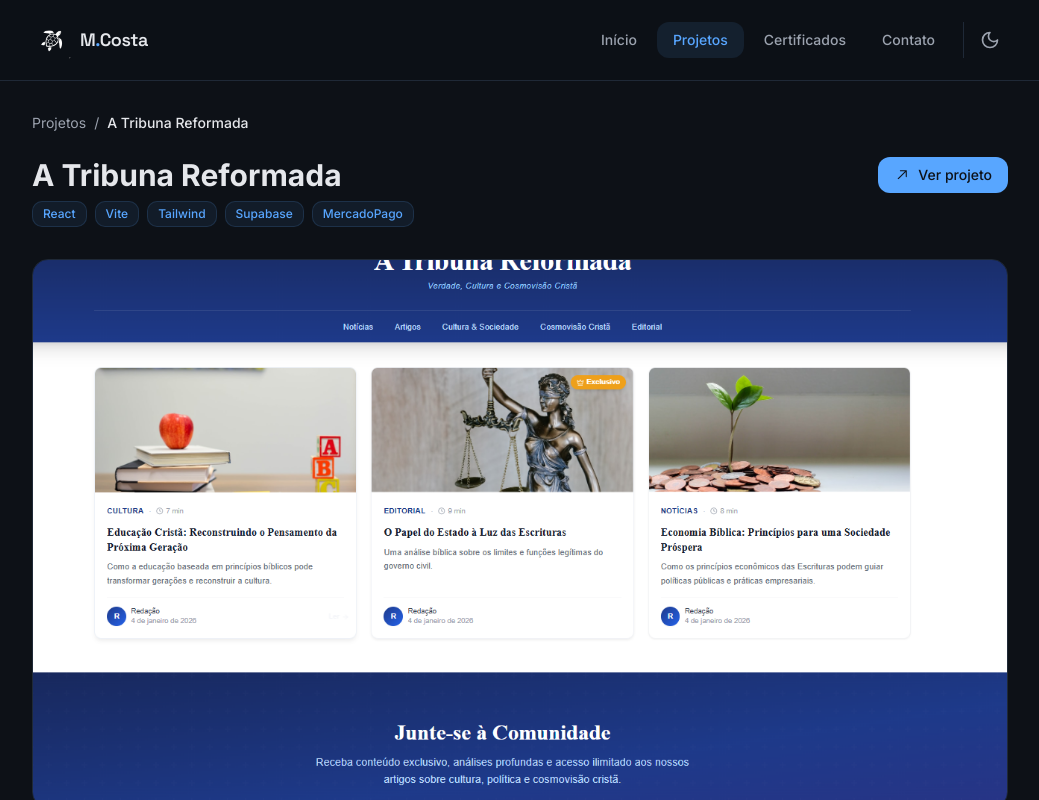
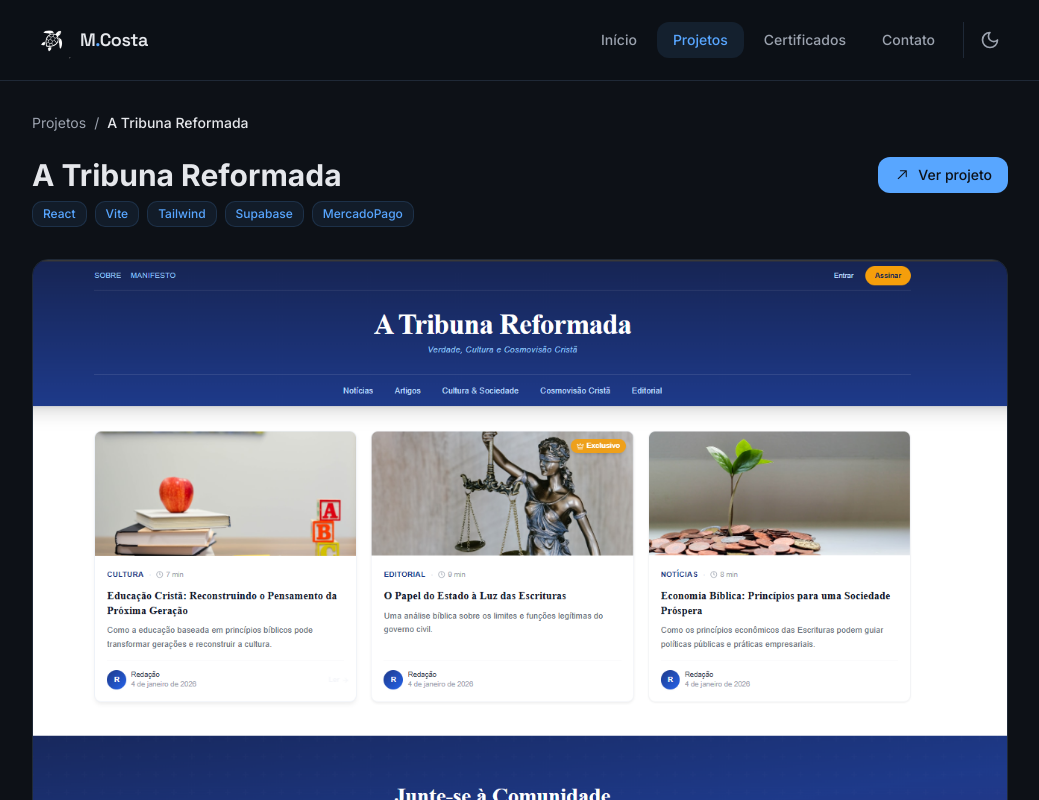
Before and after one commit to Michelangelo-Costa/Portfolio_end, a React (Vite) app: page /projects/a-tribuna-reformada in a window 1280 px wide. Shown: the top 800 px of the page, without its empty margins (117-1156 px from the left). Built offline with nearby package versions, Linux system fonts and the light colour scheme.

Commit message:
feat: conditionally render project link and adjust image styling

```diff
--- a/src/pages/ProjectDetail/ProjectDetail.tsx
+++ b/src/pages/ProjectDetail/ProjectDetail.tsx
@@ -92,6 +92,7 @@
                 GitHub (API)
               </a>
             )}
+            {project.href && (
               <a
                 href={project.href}
                 target="_blank"
@@ -102,6 +103,7 @@
                 <ExternalLinkIcon className="size-4" />
                 {project.complexity === "complex" ? "Ver projeto" : "Demo ao vivo"}
               </a>
+            )}
           </div>
         </div>
       </motion.div>
@@ -112,12 +114,12 @@
           initial={{ opacity: 0, scale: 0.98 }}
           animate={{ opacity: 1, scale: 1 }}
           transition={{ duration: 0.5 }}
-          className="rounded-xl overflow-hidden border border-border mb-8 aspect-video bg-muted"
+          className="rounded-xl overflow-hidden border border-border mb-8"
         >
           <img
             src={project.img}
             alt={project.name}
-            className="w-full h-full object-cover"
+            className="w-full block"
           />
         </motion.div>
       )}
```
Lines whose indentation alone changed are shown as unchanged.
